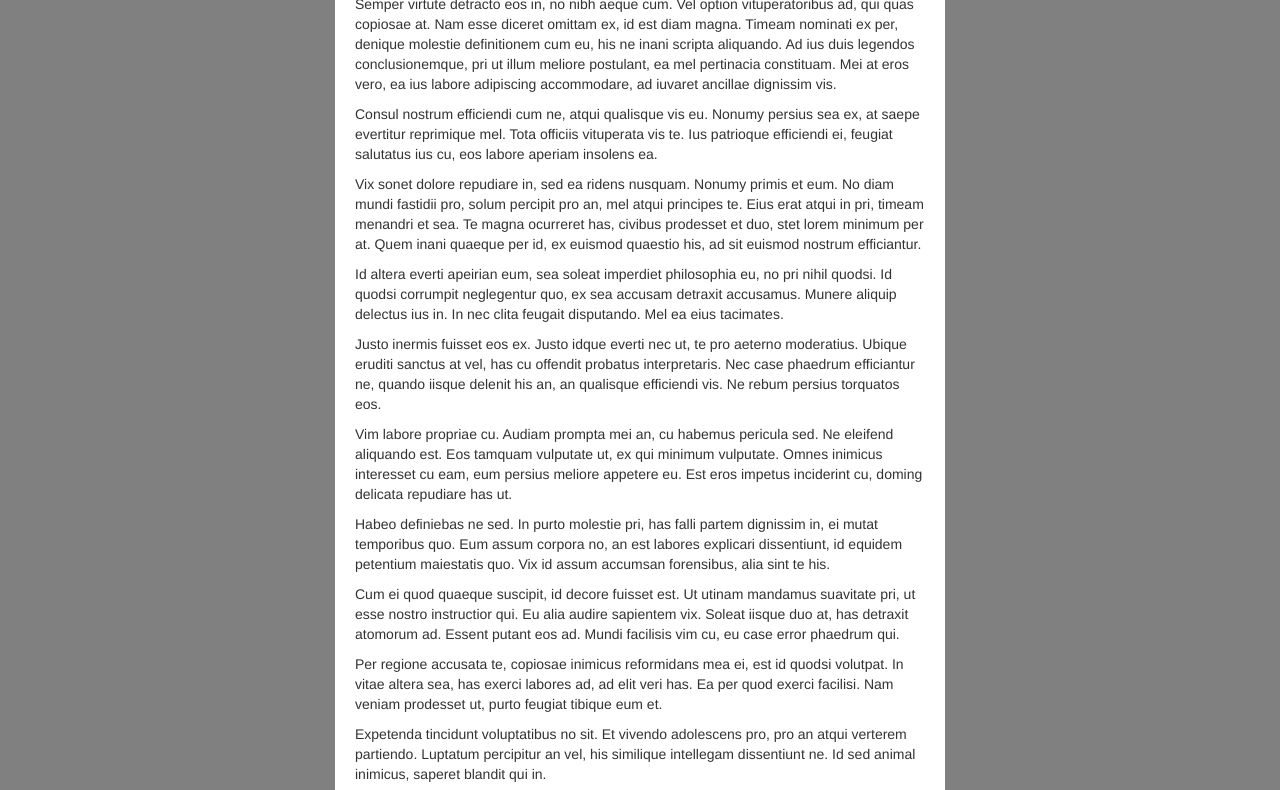
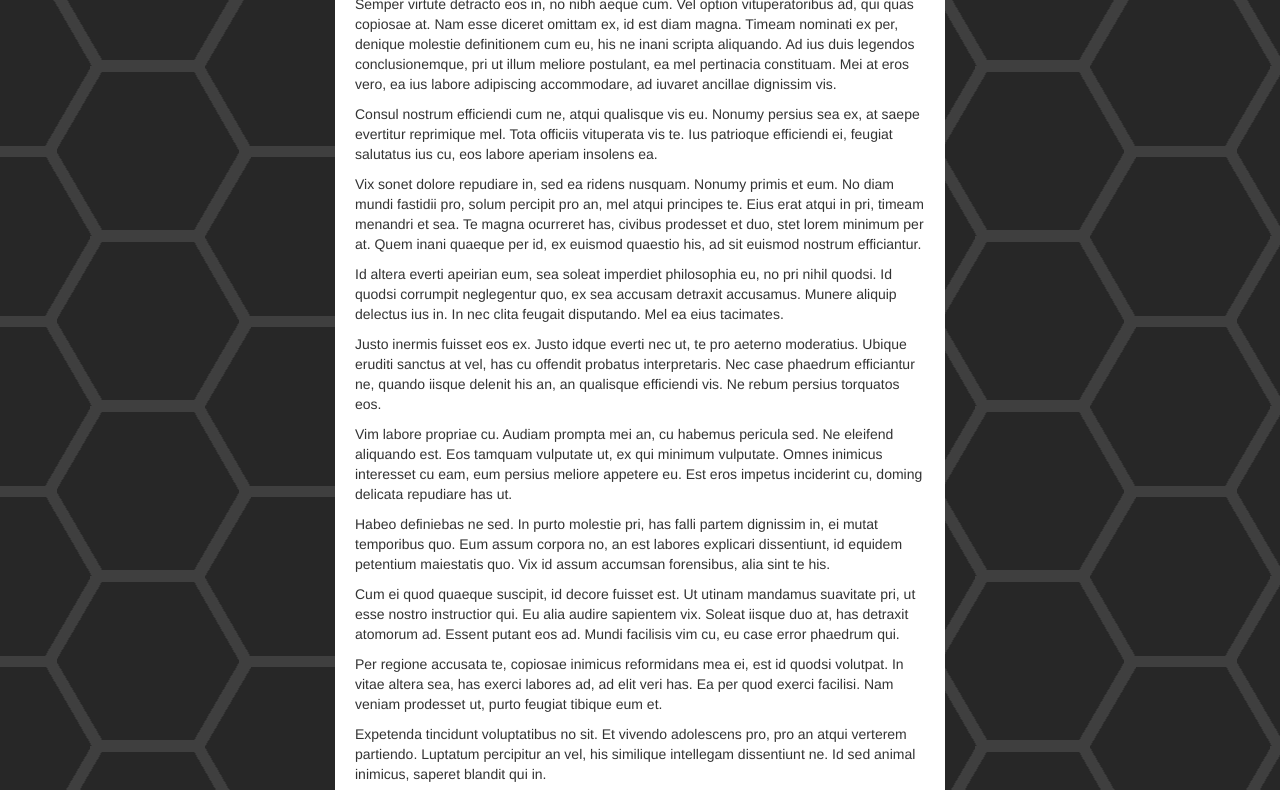
Before and after one commit to Deib/deib.github.io, a plain HTML site: page index.html in a window 1280 px wide. Shown: the part 444-1234 px from the top of the page. Drawn offline with Linux system fonts and the light colour scheme.

Commit message:
Add background image.

```diff
--- a/css/main.css
+++ b/css/main.css
@@ -1,5 +1,6 @@
 body {
-	background-color:gray;
+	background-color:#333333;
+	background:url("../resources/img/hex-big.png") repeat;
 }
 
 .textDiv {
```
Also changed, not shown: resources/img/hex-big.png (added).
